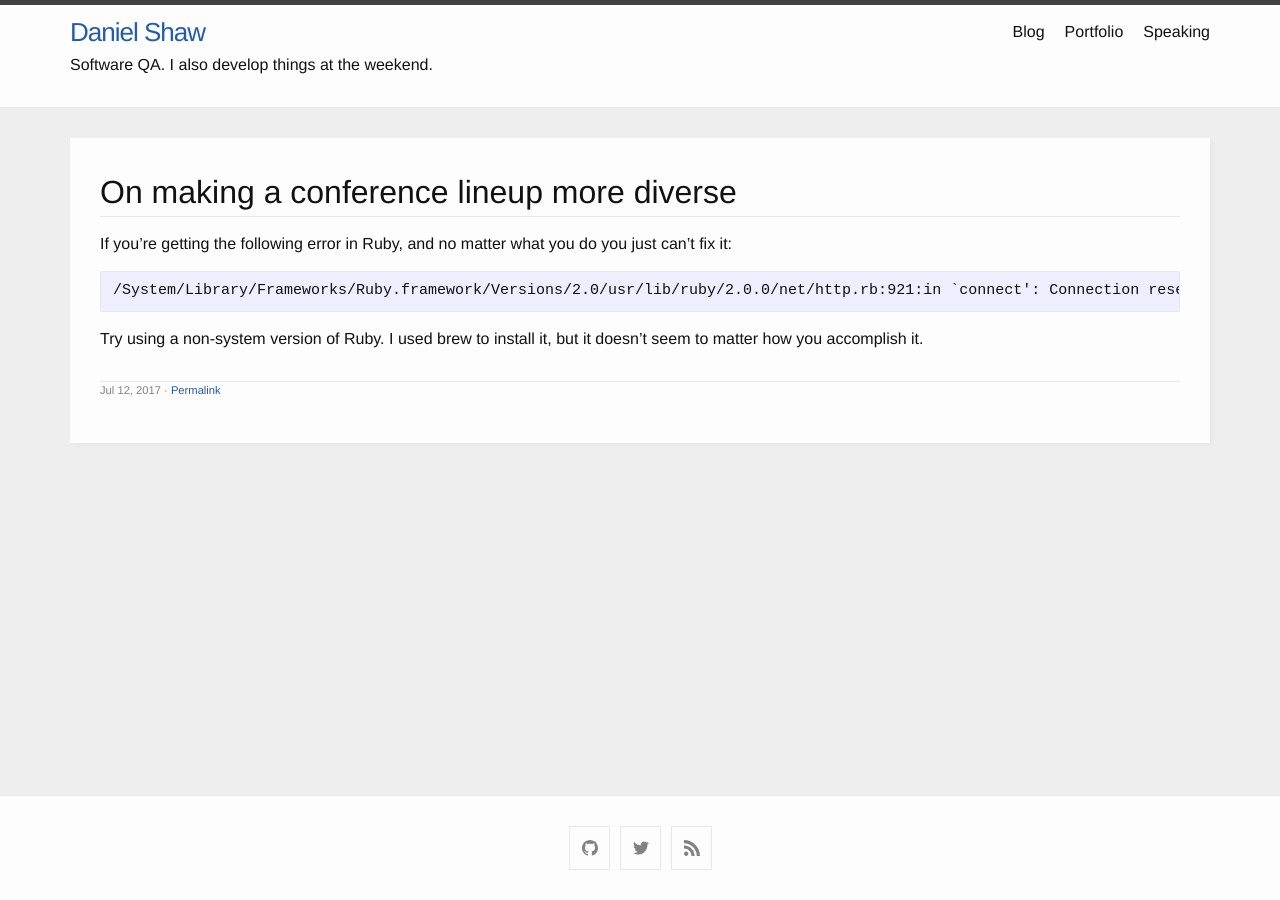
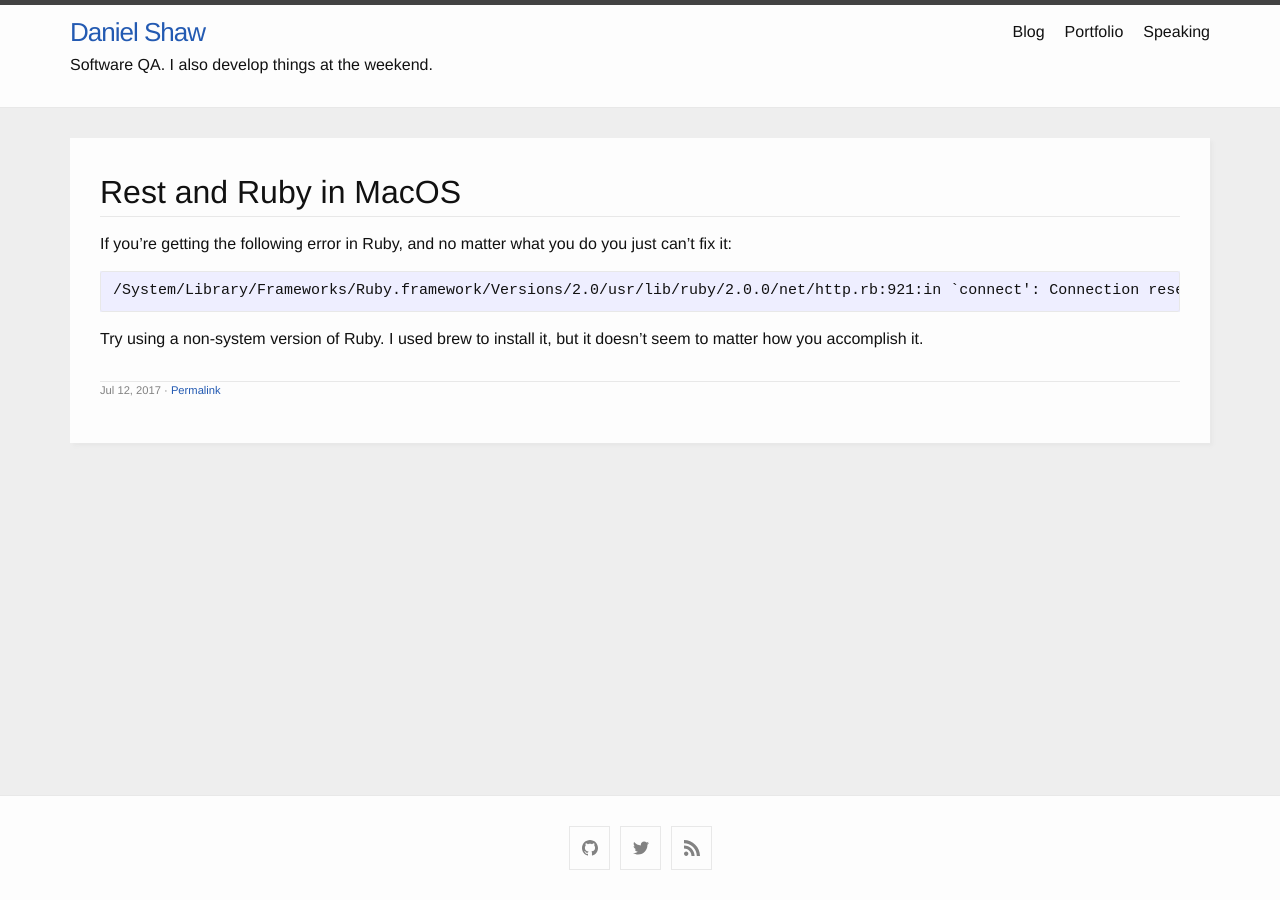
Before and after one commit to thatdamnqa/thatdamnqa2, a Jekyll site: the page built from _posts/2017-07-12-rest-and-ruby-in-macos.markdown, in a window 1280 px wide. Built offline with Jekyll 4.4.1, drawn with Linux system fonts in a browser that asks for light colours.

Commit message:
Fix blog post title

```diff
--- a/_posts/2017-07-12-rest-and-ruby-in-macos.markdown
+++ b/_posts/2017-07-12-rest-and-ruby-in-macos.markdown
@@ -1,6 +1,6 @@
 ---
 layout: post
-title:  "On making a conference lineup more diverse"
+title:  "Rest and Ruby in MacOS"
 date:   2017-07-12 00:00:00 +0000
 categories: blog
 ---
```
